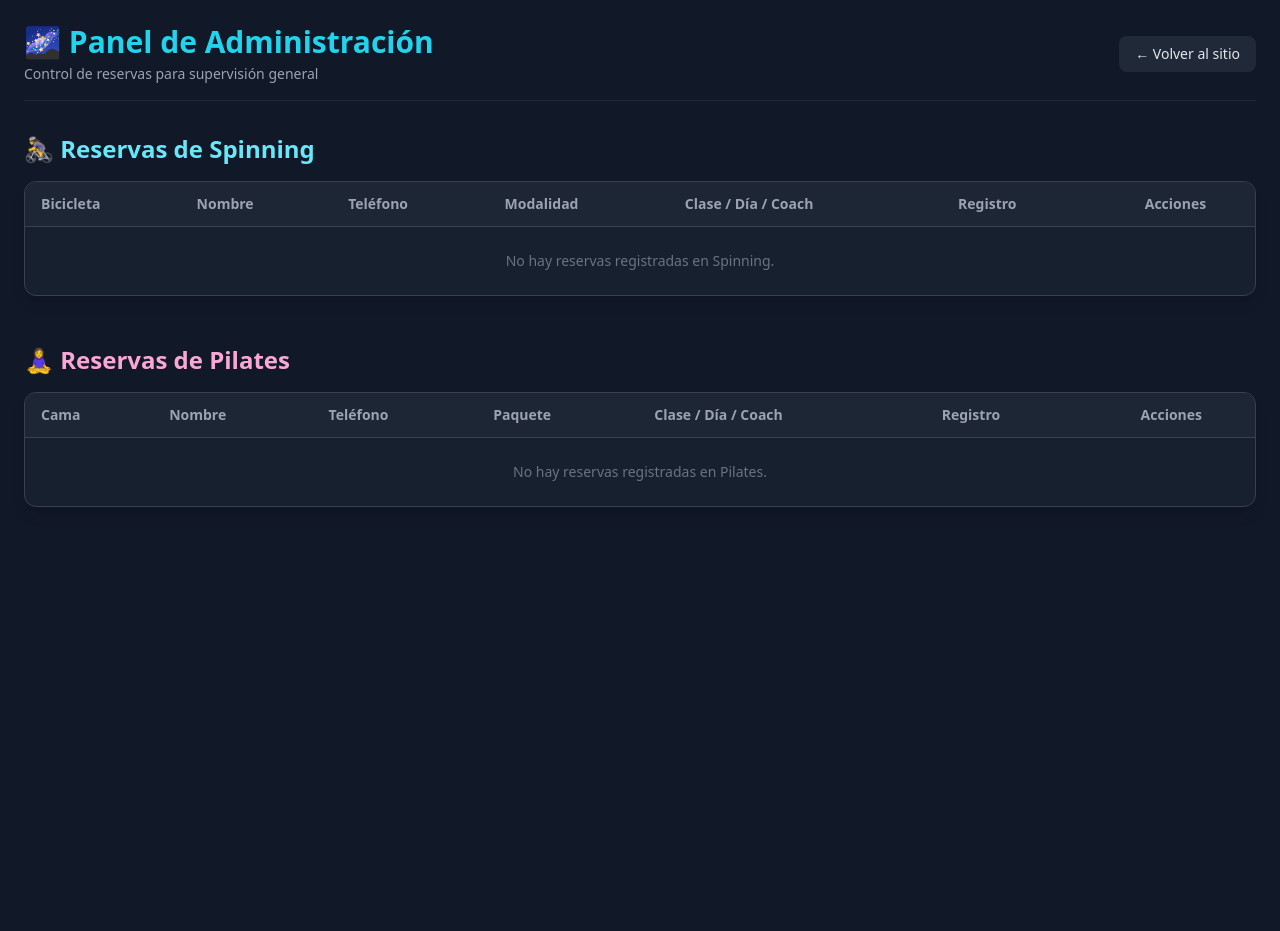
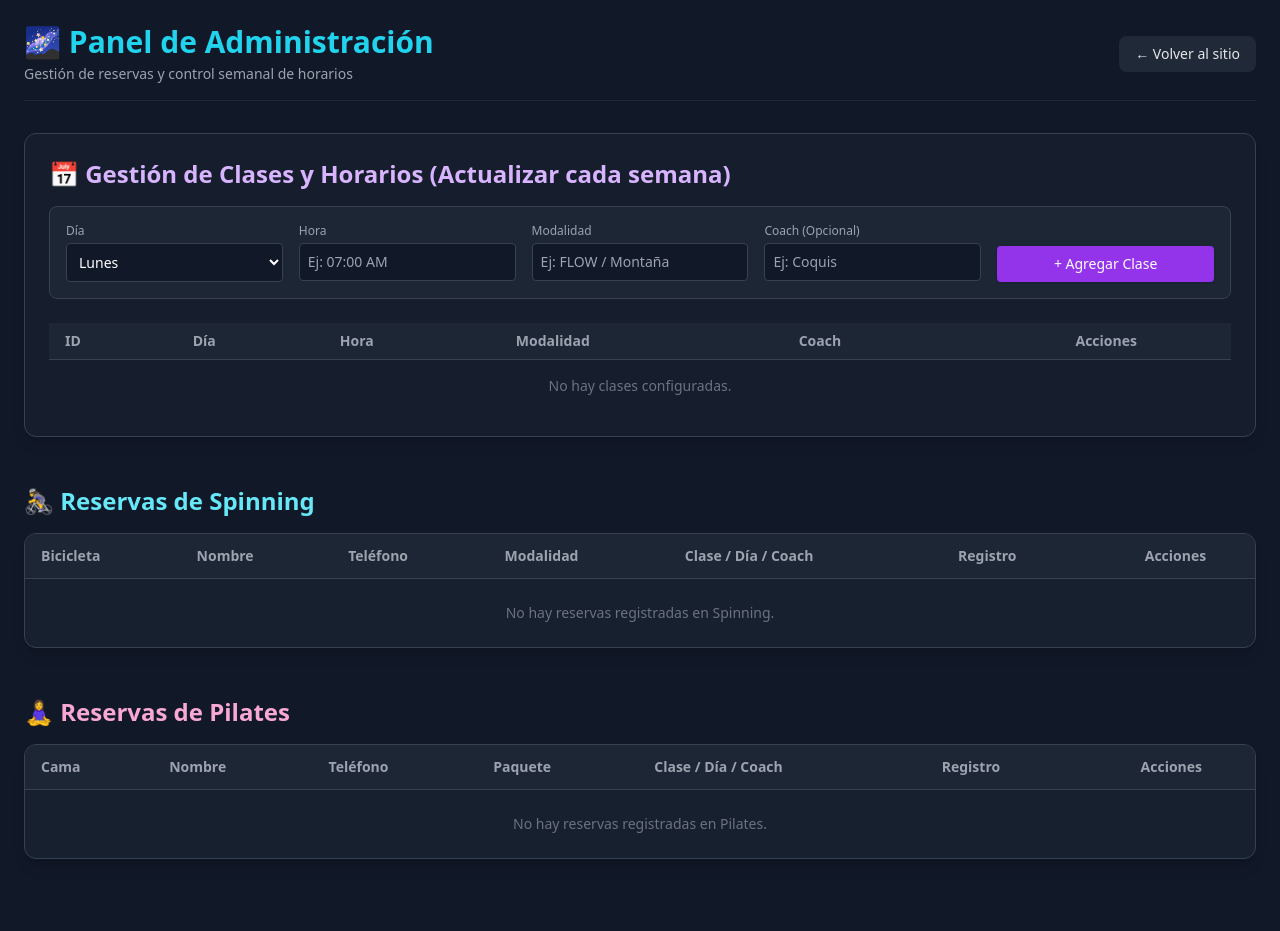
Before and after one commit to B2402/galaxy-room-reservas, a FastAPI app: page /admin/galaxy in a window 1280 px wide. Before the commit the page ends 507 px from the top, so only its background shows below. Run offline with FastAPI, Linux system fonts and the light colour scheme; some libraries are stand-ins or nearby versions.

Commit message:
Update admin.html

```diff
--- a/templates/admin.html
+++ b/templates/admin.html
@@ -4,7 +4,6 @@
     <meta charset="UTF-8">
     <meta name="viewport" content="width=device-width, initial-scale=1.0">
     <title>Panel de Administración - Galaxy Room</title>
-    <!-- Tailwind CSS CDN -->
     <script src="https://cdn.tailwindcss.com"></script>
 </head>
 <body class="bg-gray-900 text-gray-100 min-h-screen p-6">
@@ -14,12 +13,87 @@
         <header class="flex justify-between items-center mb-8 border-b border-gray-800 pb-4">
             <div>
                 <h1 class="text-3xl font-bold text-cyan-400">🌌 Panel de Administración</h1>
-                <p class="text-gray-400 text-sm mt-1">Control de reservas para supervisión general</p>
+                <p class="text-gray-400 text-sm mt-1">Gestión de reservas y control semanal de horarios</p>
             </div>
             <a href="/" class="bg-gray-800 hover:bg-gray-700 text-gray-200 px-4 py-2 rounded-lg text-sm transition">
                 ← Volver al sitio
             </a>
         </header>
+
+        <!-- SECCIÓN: GESTIÓN DE CLASES Y HORARIOS -->
+        <section class="mb-12 bg-gray-800/40 p-6 rounded-xl border border-gray-700 shadow-lg">
+            <h2 class="text-2xl font-semibold mb-4 text-purple-300">📅 Gestión de Clases y Horarios (Actualizar cada semana)</h2>
+
+            <!-- Formulario para agregar nueva clase -->
+            <form action="/admin/clases/agregar" method="POST" class="grid grid-cols-1 md:grid-cols-5 gap-4 mb-6 bg-gray-800/80 p-4 rounded-lg border border-gray-700">
+                <div>
+                    <label class="block text-xs text-gray-400 mb-1">Día</label>
+                    <select name="dia" class="w-full bg-gray-900 border border-gray-700 rounded p-2 text-sm text-white">
+                        <option value="Lunes">Lunes</option>
+                        <option value="Martes">Martes</option>
+                        <option value="Miércoles">Miércoles</option>
+                        <option value="Jueves">Jueves</option>
+                        <option value="Viernes">Viernes</option>
+                        <option value="Sábado">Sábado</option>
+                    </select>
+                </div>
+                <div>
+                    <label class="block text-xs text-gray-400 mb-1">Hora</label>
+                    <input type="text" name="hora" placeholder="Ej: 07:00 AM" required class="w-full bg-gray-900 border border-gray-700 rounded p-2 text-sm text-white">
+                </div>
+                <div>
+                    <label class="block text-xs text-gray-400 mb-1">Modalidad</label>
+                    <input type="text" name="modalidad" placeholder="Ej: FLOW / Montaña" required class="w-full bg-gray-900 border border-gray-700 rounded p-2 text-sm text-white">
+                </div>
+                <div>
+                    <label class="block text-xs text-gray-400 mb-1">Coach (Opcional)</label>
+                    <input type="text" name="coach" placeholder="Ej: Coquis" class="w-full bg-gray-900 border border-gray-700 rounded p-2 text-sm text-white">
+                </div>
+                <div class="flex items-end">
+                    <button type="submit" class="w-full bg-purple-600 hover:bg-purple-700 text-white font-medium py-2 px-4 rounded text-sm transition shadow">
+                        + Agregar Clase
+                    </button>
+                </div>
+            </form>
+
+            <!-- Tabla de clases actuales -->
+            <div class="overflow-x-auto">
+                <table class="w-full text-left border-collapse">
+                    <thead>
+                        <tr class="border-b border-gray-700 text-gray-400 bg-gray-800/80 text-sm">
+                            <th class="py-2 px-4">ID</th>
+                            <th class="py-2 px-4">Día</th>
+                            <th class="py-2 px-4">Hora</th>
+                            <th class="py-2 px-4">Modalidad</th>
+                            <th class="py-2 px-4">Coach</th>
+                            <th class="py-2 px-4 text-center">Acciones</th>
+                        </tr>
+                    </thead>
+                    <tbody class="divide-y divide-gray-800 text-sm">
+                        {% for c in clases %}
+                        <tr class="hover:bg-gray-800/40 transition">
+                            <td class="py-2 px-4 text-gray-400">{{ c.id }}</td>
+                            <td class="py-2 px-4 font-semibold text-purple-300">{{ c.dia }}</td>
+                            <td class="py-2 px-4">{{ c.hora }}</td>
+                            <td class="py-2 px-4">{{ c.modalidad }}</td>
+                            <td class="py-2 px-4">{{ c.coach if c.coach else '—' }}</td>
+                            <td class="py-2 px-4 text-center">
+                                <form action="/admin/clases/eliminar/{{ c.id }}" method="POST" style="display:inline;" onsubmit="return confirm('¿Seguro que deseas eliminar esta clase?');">
+                                    <button type="submit" class="bg-red-600 hover:bg-red-700 text-white px-2 py-1 rounded text-xs transition">
+                                        Eliminar
+                                    </button>
+                                </form>
+                            </td>
+                        </tr>
+                        {% else %}
+                        <tr>
+                            <td colspan="6" class="py-4 text-center text-gray-500">No hay clases configuradas.</td>
+                        </tr>
+                        {% endfor %}
+                    </tbody>
+                </table>
+            </div>
+        </section>
 
         <!-- SECCIÓN: RESERVAS DE SPINNING -->
         <section class="mb-12">
```
